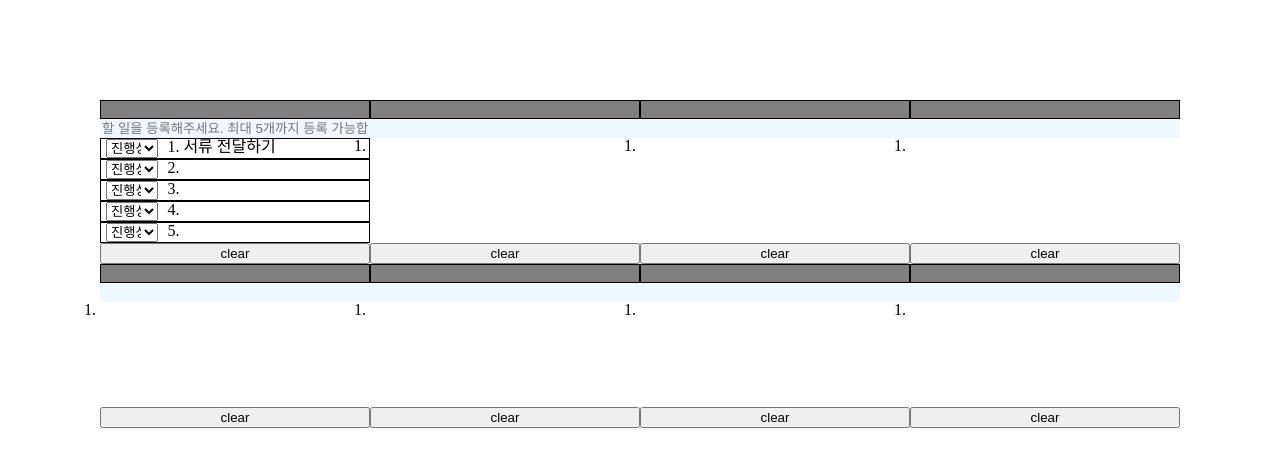
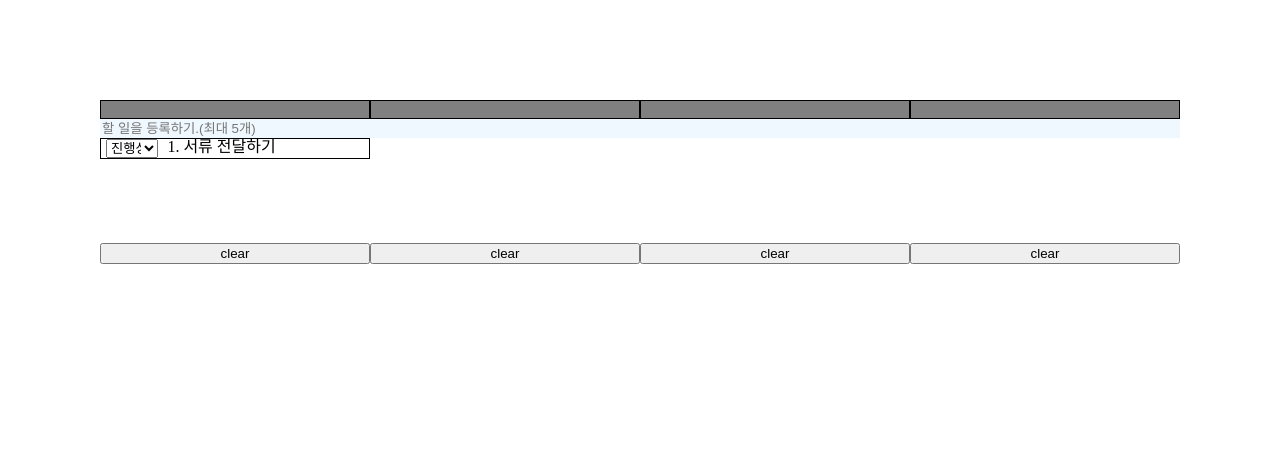
Before and after one commit to noorong/rgt_todolist, a website: page src/views/index.html in a window 1280 px wide. Drawn offline with Linux system fonts and the light colour scheme.

Commit message:
feat: 일단 한 컬럼만 동작

```diff
--- a/src/views/index.css
+++ b/src/views/index.css
@@ -27,11 +27,11 @@ html,body{
     height: 17px;
 }
 
-.todoList {
+.olList {
     flex: 1;
 }
 
-.todoList div{
+.olList div{
     display: flex;
 
     border: 1px solid black;
@@ -39,11 +39,11 @@ html,body{
     padding: 0 5px;
 }
 
-.todoList div .progress{
+.olList div .progress{
     width: 20%;
 }
 
-.todoList div li{
+.olList div li{
     width: 60%;
     margin: 0 auto
 }
--- a/src/views/index.html
+++ b/src/views/index.html
@@ -6,118 +6,86 @@
     <meta name="viewport" content="width=device-width, initial-scale=1.0" />
     <link rel="stylesheet" href="index.css" />
     <link rel="stylesheet" href="reset.css" />
-    <title>TodoList</title>
+    <title>ToDoList</title>
   </head>
   <body>
     <div class="userTable">
       <div class="userColumn">
         <input class="userName" type="text" />
-        <input class="inputBar" type="text" placeholder="할 일을 등록해주세요. 최대 5개까지 등록 가능합니다."/>
-        <ol class="todoList">
-          <div>
-            <select class="progress">
-              <option value="">진행상황</option>
-              <option value="Done" >Done</option>
-              <option value="Ongoing">Ongoing</option>
-              <option value="Delay">Delay</option>
-            </select>
-            <li></li>
-          </div>
-          <div>
-            <select class="progress">
-              <option value="">진행상황</option>
-              <option value="Done">Done</option>
-              <option value="Ongoing">Ongoing</option>
-              <option value="Delay">Delay</option>
-            </select>
-            <li></li>
-          </div>
-          <div>
-            <select class="progress">
-              <option value="">진행상황</option>
-              <option value="Done">Done</option>
-              <option value="Ongoing">Ongoing</option>
-              <option value="Delay">Delay</option>
-            </select>
-            <li></li>
-          </div>
-          <div>
-            <select class="progress">
-              <option value="">진행상황</option>
-              <option value="Done">Done</option>
-              <option value="Ongoing">Ongoing</option>
-              <option value="Delay">Delay</option>
-            </select>
-            <li></li>
-          </div>
-          <div>
-            <select class="progress">
-              <option value="">진행상황</option>
-              <option value="Done">Done</option>
-              <option value="Ongoing">Ongoing</option>
-              <option value="Delay">Delay</option>
-            </select>
-            <li></li>
-          </div>
+        <input class="inputBar" type="text" placeholder="할 일을 등록하기.(최대 5개)"/>
+        <ol class="olList">
         </ol>
         <button class="clrBtn">clear</button>
       </div>
       <div class="userColumn">
         <input class="userName" type="text" />
         <input class="inputBar" type="text" />
-        <ol class="todoList">
-          <li></li>
+        <ol class="olList">
         </ol>
         <button class="clrBtn">clear</button>
       </div>
       <div class="userColumn">
         <input class="userName" type="text" />
         <input class="inputBar" type="text" />
-        <ol class="todoList">
-          <li></li>
+        <ol class="olList">
         </ol>
         <button class="clrBtn">clear</button>
       </div>
       <div class="userColumn">
         <input class="userName" type="text" />
         <input class="inputBar" type="text" />
-        <ol class="todoList">
-          <li></li>
+        <ol class="olList">
+        </ol>
+        <button class="clrBtn">clear</button>
+      </div>
+      <!-- <div class="userColumn">
+        <input class="userName" type="text" />
+        <input class="inputBar" type="text" />
+        <ol class="olList">
+          <div></div>
+          <div></div>
+          <div></div>
+          <div></div>
+          <div></div>
         </ol>
         <button class="clrBtn">clear</button>
       </div>
       <div class="userColumn">
         <input class="userName" type="text" />
         <input class="inputBar" type="text" />
-        <ol class="todoList">
-          <li></li>
+        <ol class="olList">
+          <div></div>
+          <div></div>
+          <div></div>
+          <div></div>
+          <div></div>
         </ol>
         <button class="clrBtn">clear</button>
       </div>
       <div class="userColumn">
         <input class="userName" type="text" />
         <input class="inputBar" type="text" />
-        <ol class="todoList">
-          <li></li>
+        <ol class="olList">
+          <div></div>
+          <div></div>
+          <div></div>
+          <div></div>
+          <div></div>
         </ol>
         <button class="clrBtn">clear</button>
       </div>
       <div class="userColumn">
         <input class="userName" type="text" />
         <input class="inputBar" type="text" />
-        <ol class="todoList">
-          <li></li>
+        <ol class="olList">
+          <div></div>
+          <div></div>
+          <div></div>
+          <div></div>
+          <div></div>
         </ol>
         <button class="clrBtn">clear</button>
-      </div>
-      <div class="userColumn">
-        <input class="userName" type="text" />
-        <input class="inputBar" type="text" />
-        <ol class="todoList">
-          <li></li>
-        </ol>
-        <button class="clrBtn">clear</button>
-      </div>
+      </div> -->
     </div>
     <script src="index.js" type="module" defer></script>
   </body>
--- a/src/views/index.js
+++ b/src/views/index.js
@@ -1,20 +1,24 @@
 // import * as userList from "../services/db"
-let userList =  ["서류 전달하기"];
+let todoList =  ["서류 전달하기"];
 const inputBar = document.querySelector(".inputBar");
-const todoList = document.querySelector(".todoList");
+const olList = document.querySelector(".olList");
 const clrBtn = document.querySelector(".clrBtn");
 
-clrBtn.addEventListener("click", () => (todoList.innerHTML = ""));
+clrBtn.addEventListener("click", () => {
+  olList.forEach((el) => el.innerHTML = "")
+  todoList = [];
+});
+renderList();
 
-for (let i = 0; i < userList.length; i++) {
-  todoList.children[0].children[1].innerHTML = userList[i];
-}
-
+//list 등록
 inputBar.addEventListener("keyup", function (e) {
-  console.log(e);
-  if (userList.length < 5) {
+  if (todoList.length < 5) {
     if (e.keyCode === 13) {
-      insertList(e);
+      if (e.target.value !== "") {
+        olList.innerHTML = ""
+        todoList.unshift(e.target.value);
+        renderList();
+      }
       inputBar.value = "";
     }
   } else {
@@ -23,25 +27,43 @@ inputBar.addEventListener("keyup", function (e) {
   }
 });
 
-function insertList(e) {
-  userList.push(e.target.value);
 
-  let child = document.createElement("input");
-  child.value = userList[userList.length - 1];
-  let childLi = document.createElement("li");
-  childLi.appendChild(child);
-  todoList.appendChild(childLi);
-}
 
+//받아온 데이터 li에 정보 삽입
+function renderList(){
+  for (let i = 0; i < todoList.length; i++) {
+    console.log(todoList)
+    if(todoList[i] !== ""){
+    olList.insertAdjacentHTML(
+      "afterbegin",
+      `
+      <div>
+
+      <select class="progress">
+      <option value="">진행상황</option>
+      <option value="Done" >Done</option>
+      <option value="Ongoing">Ongoing</option>
+      <option value="Delay">Delay</option>
+    </select>
+    <li>${todoList[i]}</li>
+      </div>
+      `
+      );
+  }
+  }
+
+  }
+
+//사용자 이름 등록
 const userName = document.querySelector(".userName");
 userName.addEventListener("keyup", function (e) {
   if (e.keyCode === 13) {
-    console.log(123);
     userName.parentNode.classList.add(userName.value);
     userName.setAttribute("disabled", "true");
   }
 });
 
+//진행상황 체크
 const progress = document.querySelector('.progress');
 progress.addEventListener('change',  changeBackColor)
 
```
